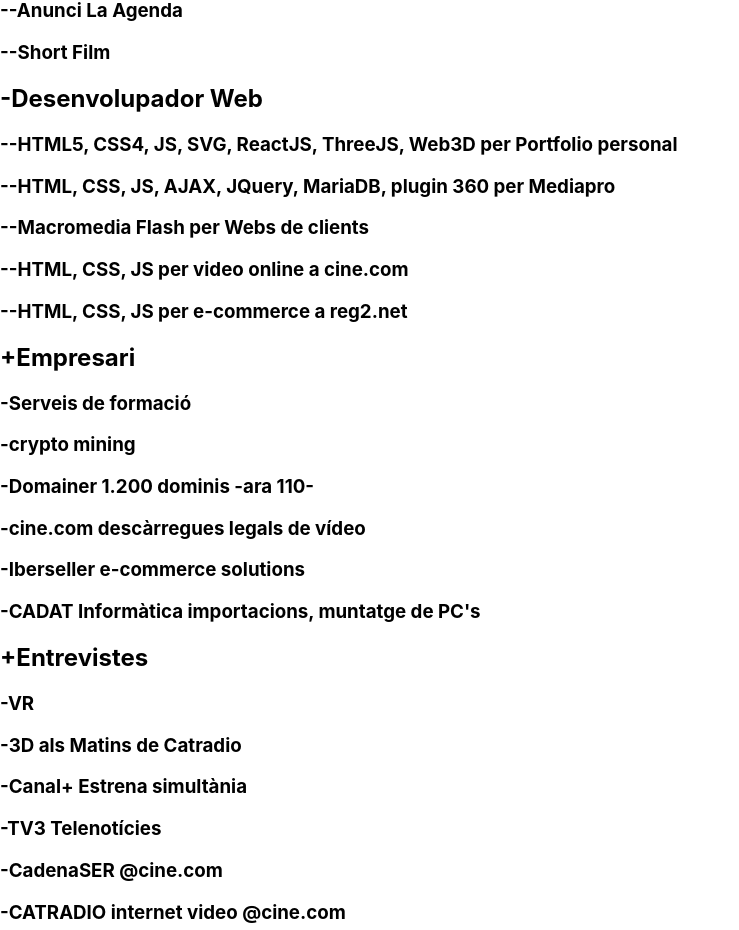
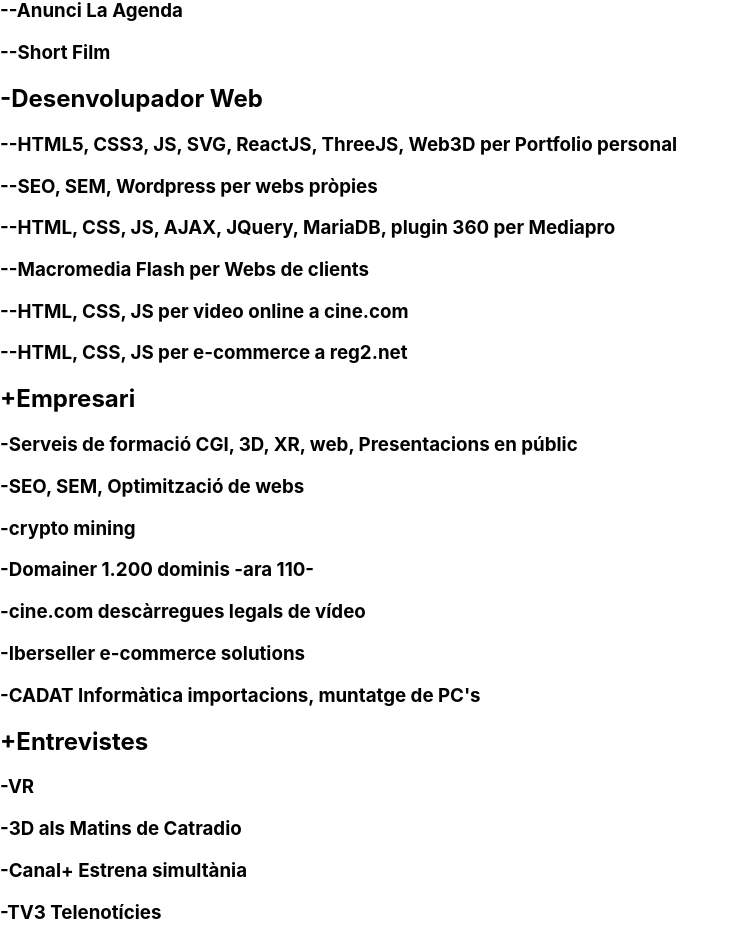
Before and after one commit to jordi3d/Portfoli, a React (Create React App) app: page / in a window 1280 px wide. Shown: the part 2669-3599 px from the top of the page, without its empty margins (0-739 px from the left). Built offline with nearby package versions, Linux system fonts and the light colour scheme.

Commit message:
actualitzant continguts

```diff
--- a/src/Cv.js
+++ b/src/Cv.js
@@ -386,14 +386,16 @@
         <h3>--Short Film</h3>
         <h2>-{feines[4][language]}</h2>
         <h3>
-          --HTML5, CSS4, JS, SVG, ReactJS, ThreeJS, Web3D per Portfolio personal
+          --HTML5, CSS3, JS, SVG, ReactJS, ThreeJS, Web3D per Portfolio personal
         </h3>
+        <h3>--SEO, SEM, Wordpress per webs pròpies</h3>
         <h3>--HTML, CSS, JS, AJAX, JQuery, MariaDB, plugin 360 per Mediapro</h3>
         <h3>--Macromedia Flash per Webs de clients</h3>
         <h3>--HTML, CSS, JS per video online a cine.com</h3>
         <h3>--HTML, CSS, JS per e-commerce a reg2.net</h3>
         <h2>+{titolsH2[0][language]}</h2>
-        <h3>-Serveis de formació</h3>
+        <h3>-Serveis de formació CGI, 3D, XR, web, Presentacions en públic</h3>
+        <h3>-SEO, SEM, Optimització de webs</h3>
         <h3>-crypto mining</h3>
         <h3>-Domainer 1.200 dominis -ara 110-</h3>
         <h3>-cine.com descàrregues legals de vídeo</h3>
```
